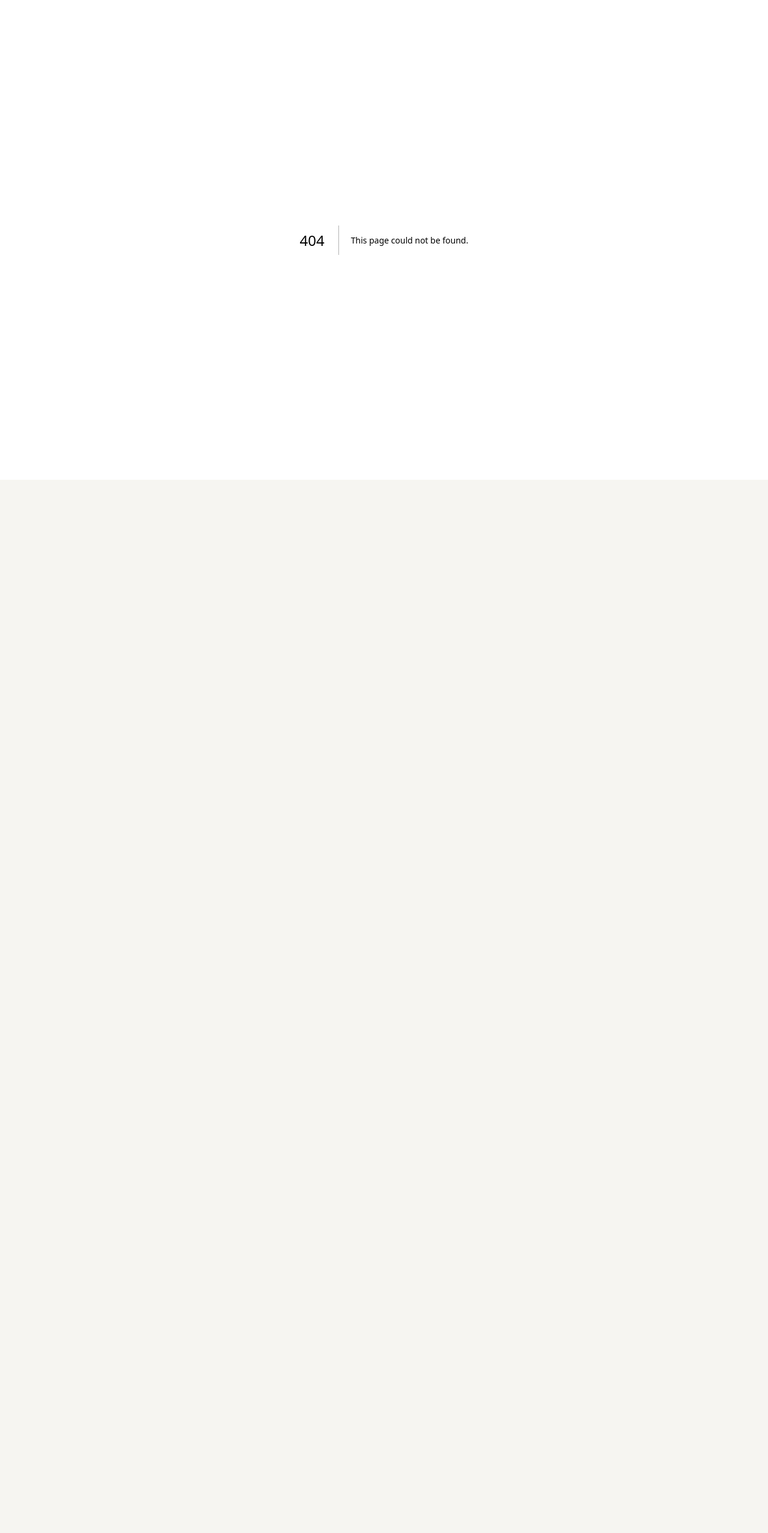
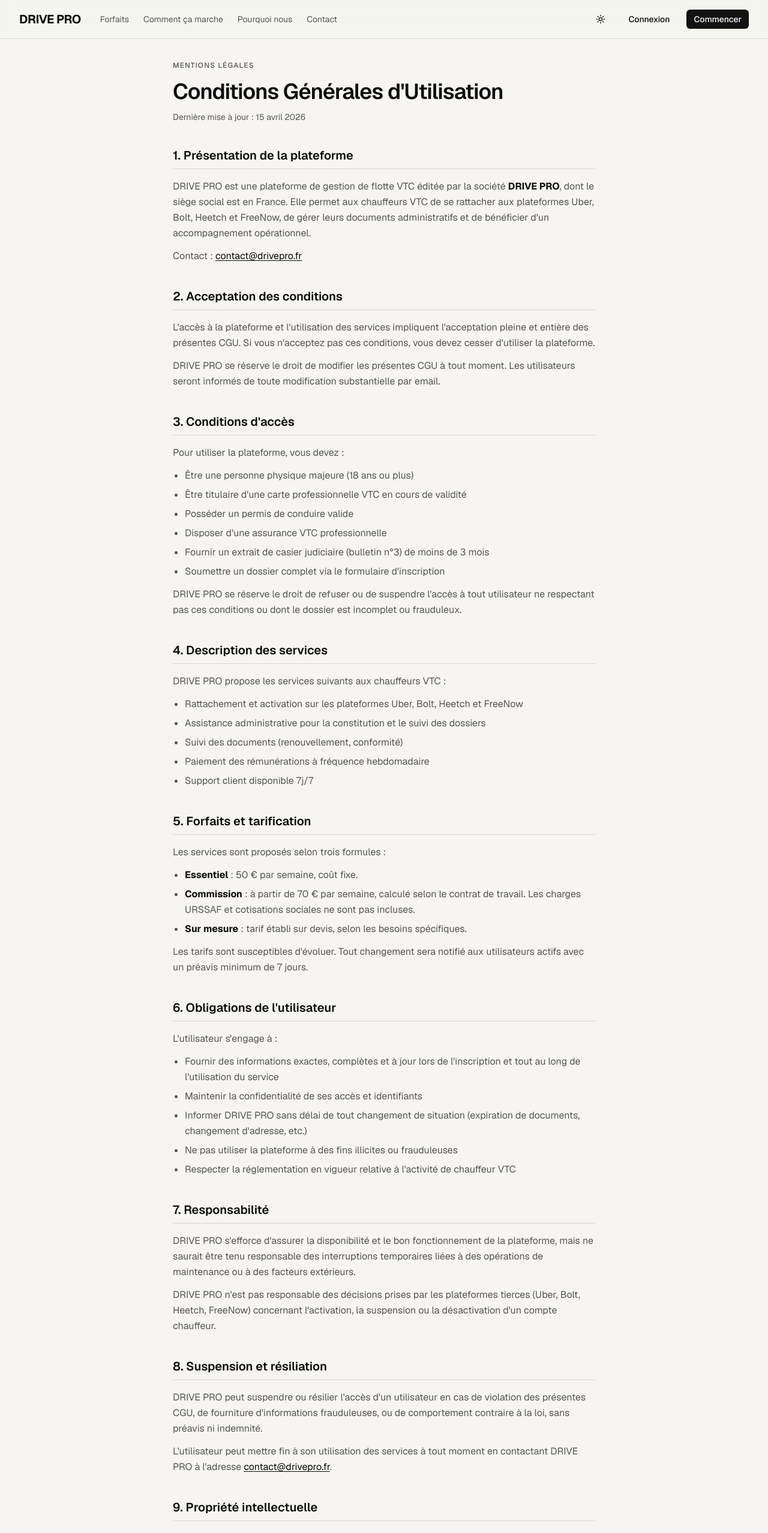
Before and after one commit to karimbdwrk/gestionflottevtc, a Next.js app: page /cgu in a window 1280 px wide. Before the commit this address had no page. Shown: the top 2556 px of the page at 60% size. Before the commit the page ends 800 px from the top, so only its background shows below. Built offline with nearby package versions, Linux system fonts and the light colour scheme.

Commit message:
feat: ajouter la page des Conditions Générales d'Utilisation

```diff
--- /dev/null
+++ b/app/cgu/page.tsx
@@ -0,0 +1,144 @@
+import { Header } from "@/components/header"
+import { Footer } from "@/components/footer"
+import type { Metadata } from "next"
+
+export const metadata: Metadata = {
+  title: "Conditions Générales d'Utilisation — DRIVE PRO",
+  description: "Conditions générales d'utilisation de la plateforme DRIVE PRO, service de gestion de flotte VTC.",
+}
+
+export default function CguPage() {
+  return (
+    <>
+      <Header />
+      <main className="min-h-screen bg-background pt-24 pb-20">
+        <div className="mx-auto max-w-3xl px-4 sm:px-6 lg:px-8">
+          <div className="mb-10">
+            <span className="inline-block text-xs font-medium uppercase tracking-widest text-muted-foreground mb-4">
+              Mentions légales
+            </span>
+            <h1 className="text-3xl md:text-4xl font-semibold tracking-tight text-foreground">
+              Conditions Générales d'Utilisation
+            </h1>
+            <p className="mt-3 text-sm text-muted-foreground">
+              Dernière mise à jour : 15 avril 2026
+            </p>
+          </div>
+
+          <div className="prose prose-neutral dark:prose-invert max-w-none space-y-10 text-foreground">
+
+            <Section title="1. Présentation de la plateforme">
+              <p>
+                DRIVE PRO est une plateforme de gestion de flotte VTC éditée par la société <strong>DRIVE PRO</strong>, dont le siège social est en France. Elle permet aux chauffeurs VTC de se rattacher aux plateformes Uber, Bolt, Heetch et FreeNow, de gérer leurs documents administratifs et de bénéficier d'un accompagnement opérationnel.
+              </p>
+              <p>
+                Contact : <a href="mailto:contact@drivepro.fr" className="underline underline-offset-2">contact@drivepro.fr</a>
+              </p>
+            </Section>
+
+            <Section title="2. Acceptation des conditions">
+              <p>
+                L'accès à la plateforme et l'utilisation des services impliquent l'acceptation pleine et entière des présentes CGU. Si vous n'acceptez pas ces conditions, vous devez cesser d'utiliser la plateforme.
+              </p>
+              <p>
+                DRIVE PRO se réserve le droit de modifier les présentes CGU à tout moment. Les utilisateurs seront informés de toute modification substantielle par email.
+              </p>
+            </Section>
+
+            <Section title="3. Conditions d'accès">
+              <p>Pour utiliser la plateforme, vous devez :</p>
+              <ul>
+                <li>Être une personne physique majeure (18 ans ou plus)</li>
+                <li>Être titulaire d'une carte professionnelle VTC en cours de validité</li>
+                <li>Posséder un permis de conduire valide</li>
+                <li>Disposer d'une assurance VTC professionnelle</li>
+                <li>Fournir un extrait de casier judiciaire (bulletin n°3) de moins de 3 mois</li>
+                <li>Soumettre un dossier complet via le formulaire d'inscription</li>
+              </ul>
+              <p>
+                DRIVE PRO se réserve le droit de refuser ou de suspendre l'accès à tout utilisateur ne respectant pas ces conditions ou dont le dossier est incomplet ou frauduleux.
+              </p>
+            </Section>
+
+            <Section title="4. Description des services">
+              <p>DRIVE PRO propose les services suivants aux chauffeurs VTC :</p>
+              <ul>
+                <li>Rattachement et activation sur les plateformes Uber, Bolt, Heetch et FreeNow</li>
+                <li>Assistance administrative pour la constitution et le suivi des dossiers</li>
+                <li>Suivi des documents (renouvellement, conformité)</li>
+                <li>Paiement des rémunérations à fréquence hebdomadaire</li>
+                <li>Support client disponible 7j/7</li>
+              </ul>
+            </Section>
+
+            <Section title="5. Forfaits et tarification">
+              <p>Les services sont proposés selon trois formules :</p>
+              <ul>
+                <li><strong>Essentiel</strong> : 50 € par semaine, coût fixe.</li>
+                <li><strong>Commission</strong> : à partir de 70 € par semaine, calculé selon le contrat de travail. Les charges URSSAF et cotisations sociales ne sont pas incluses.</li>
+                <li><strong>Sur mesure</strong> : tarif établi sur devis, selon les besoins spécifiques.</li>
+              </ul>
+              <p>
+                Les tarifs sont susceptibles d'évoluer. Tout changement sera notifié aux utilisateurs actifs avec un préavis minimum de 7 jours.
+              </p>
+            </Section>
+
+            <Section title="6. Obligations de l'utilisateur">
+              <p>L'utilisateur s'engage à :</p>
+              <ul>
+                <li>Fournir des informations exactes, complètes et à jour lors de l'inscription et tout au long de l'utilisation du service</li>
+                <li>Maintenir la confidentialité de ses accès et identifiants</li>
+                <li>Informer DRIVE PRO sans délai de tout changement de situation (expiration de documents, changement d'adresse, etc.)</li>
+                <li>Ne pas utiliser la plateforme à des fins illicites ou frauduleuses</li>
+                <li>Respecter la réglementation en vigueur relative à l'activité de chauffeur VTC</li>
+              </ul>
+            </Section>
+
+            <Section title="7. Responsabilité">
+              <p>
+                DRIVE PRO s'efforce d'assurer la disponibilité et le bon fonctionnement de la plateforme, mais ne saurait être tenu responsable des interruptions temporaires liées à des opérations de maintenance ou à des facteurs extérieurs.
+              </p>
+              <p>
+                DRIVE PRO n'est pas responsable des décisions prises par les plateformes tierces (Uber, Bolt, Heetch, FreeNow) concernant l'activation, la suspension ou la désactivation d'un compte chauffeur.
+              </p>
+            </Section>
+
+            <Section title="8. Suspension et résiliation">
+              <p>
+                DRIVE PRO peut suspendre ou résilier l'accès d'un utilisateur en cas de violation des présentes CGU, de fourniture d'informations frauduleuses, ou de comportement contraire à la loi, sans préavis ni indemnité.
+              </p>
+              <p>
+                L'utilisateur peut mettre fin à son utilisation des services à tout moment en contactant DRIVE PRO à l'adresse <a href="mailto:contact@drivepro.fr" className="underline underline-offset-2">contact@drivepro.fr</a>.
+              </p>
+            </Section>
+
+            <Section title="9. Propriété intellectuelle">
+              <p>
+                L'ensemble des éléments constituant la plateforme DRIVE PRO (logo, design, textes, fonctionnalités) est protégé par le droit d'auteur et reste la propriété exclusive de DRIVE PRO. Toute reproduction ou utilisation sans autorisation écrite préalable est interdite.
+              </p>
+            </Section>
+
+            <Section title="10. Droit applicable et litiges">
+              <p>
+                Les présentes CGU sont soumises au droit français. En cas de litige, une solution amiable sera privilégiée. À défaut, les tribunaux compétents de Paris seront seuls compétents.
+              </p>
+            </Section>
+
+          </div>
+        </div>
+      </main>
+      <Footer />
+    </>
+  )
+}
+
+function Section({ title, children }: { title: string; children: React.ReactNode }) {
+  return (
+    <section className="space-y-4">
+      <h2 className="text-xl font-semibold text-foreground border-b border-border pb-2">{title}</h2>
+      <div className="space-y-3 text-muted-foreground leading-relaxed [&_strong]:text-foreground [&_a]:text-foreground [&_ul]:list-disc [&_ul]:pl-5 [&_ul]:space-y-1.5">
+        {children}
+      </div>
+    </section>
+  )
+}
```
